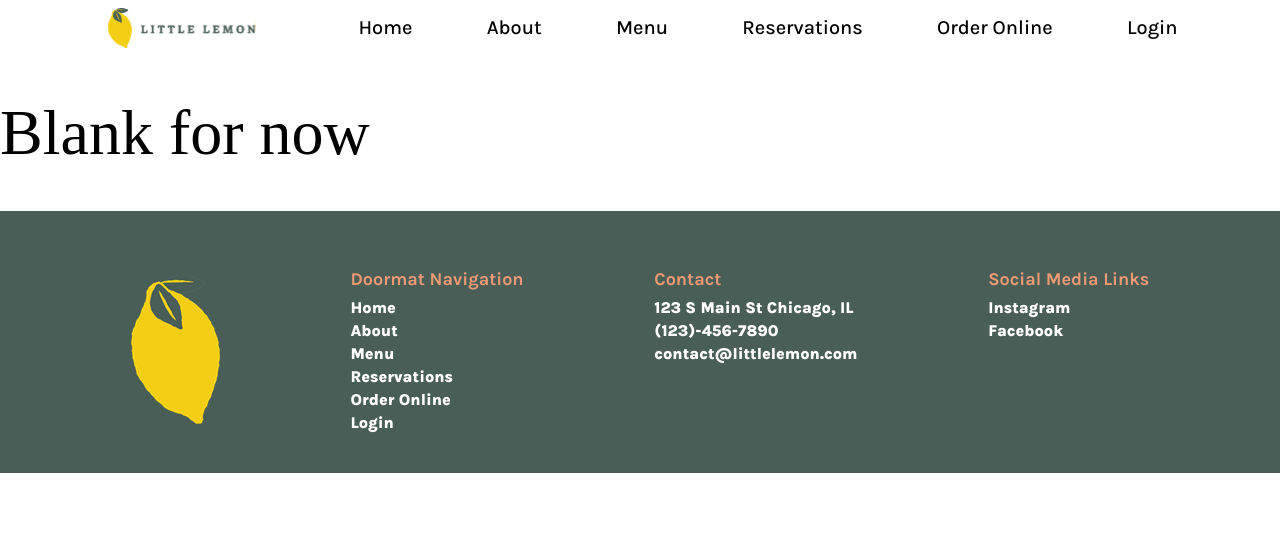
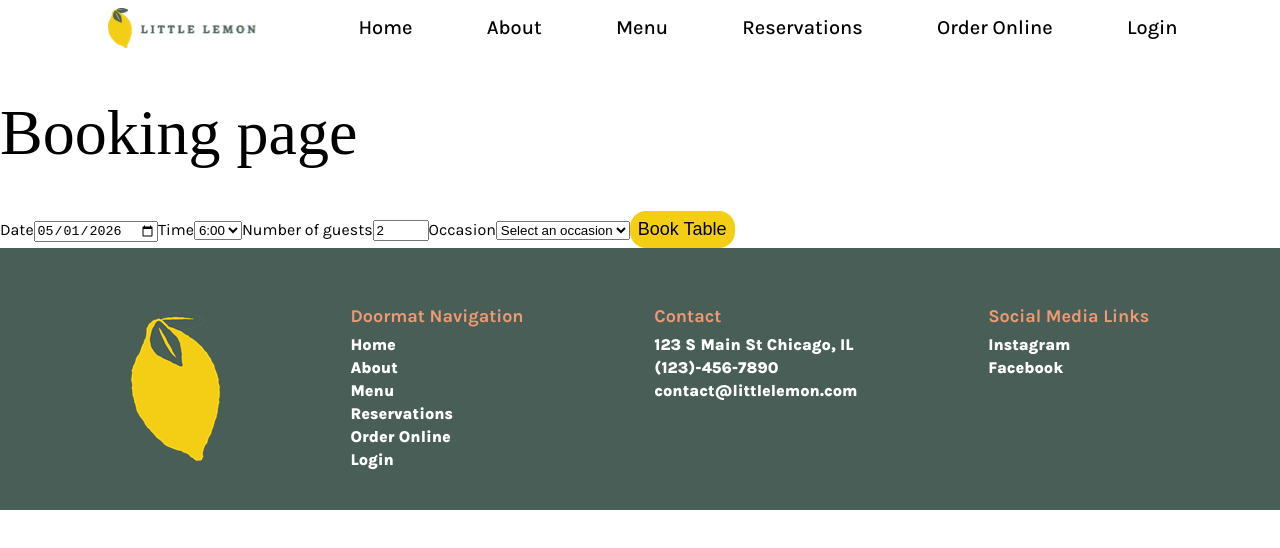
Before and after one commit to BabbSt/Little-Lemon, a React (Create React App) app in the folder little-lemon/: page /booking in a window 1280 px wide. Shown: the top 548 px of the page. Built offline with nearby package versions, Linux system fonts and the light colour scheme; a web font is replaced by a local one.

Commit message:
initial unstyled booking form
from exercise Defining the Bookings page, creates form with inputs for date, time , number, and occasion

```diff
--- /dev/null
+++ b/little-lemon/src/components/BookingForm.js
@@ -0,0 +1,32 @@
+function BookingForm(props){
+
+    const times = props.availableTimes.map((time)=>{
+        return <option value={time}>{time}</option>
+    })
+
+    return(
+        <form>
+            <label htmlFor="date">Date</label>
+            <input type="date" id="date" name="date" value={props.date} onChange={(e) => {
+               props.setDate(e.target.value);
+             }}></input>
+            {/*Do weird state stuff with time*/}
+            <label htmlFor="time">Time</label>
+            <select id="time" name="time" value={props.time} onChange={(e) => props.setTime(e.target.value)}>
+                {times}
+            </select>
+            <label htmlFor="guests">Number of guests</label>
+            <input type="number" id="guests" name="guests" min="1" max="10" value={props.guests} onChange={(e) => props.setGuests(e.target.value)}></input>
+            <label htmlFor="occasion">Occasion</label>
+            <select id="occasion" name="occasion" value={props.occasion} onChange={(e) => props.setOccasion(e.target.value)}>
+                <option value={"occasion"}>Select an occasion</option>
+                <option value={"Birthday"}>Birthday</option>
+                <option value={"Anniversary"}>Anniversary</option>
+                <option value={"Engagement"}>Engagement</option>
+            </select>
+            <button type="submit">Book Table</button>
+        </form>
+    );
+}
+
+export default BookingForm;
--- a/little-lemon/src/components/BookingPage.js
+++ b/little-lemon/src/components/BookingPage.js
@@ -1,5 +1,27 @@
+import { useState } from "react";
+import BookingForm from "./BookingForm";
+
 function BookingPage(){
- return (<h2>Blank for now</h2>);
+    const [date, setDate] = useState("2026-05-01");
+    const [time, setTime] = useState("6:00");
+    const [guests, setGuests] = useState(2);
+    const [occasion, setOccasion] = useState("occasion");
+    const [availableTimes, setAvailableTimes] = useState(["5:00","5:30","6:00","6:30","7:00","7:30","8:00","8:30"]);
+ return (
+    <>
+    <h2>Booking page</h2>
+    <BookingForm date={date}
+    time={time}
+    guests={guests}
+    occasion={occasion}
+    availableTimes={availableTimes}
+    setDate={setDate}
+    setTime={setTime}
+    setGuests={setGuests}
+    setOccasion={setOccasion}/>
+    </>
+ );
+
 }
 
 export default BookingPage;
```
